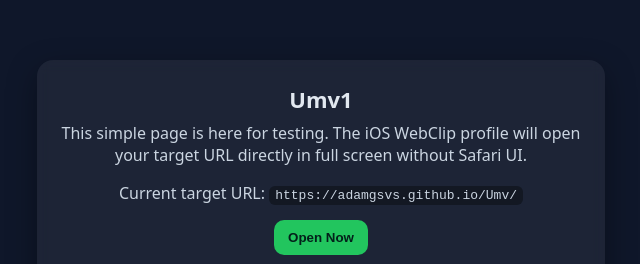
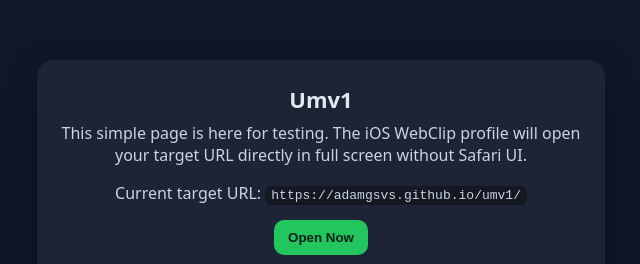
Before and after one commit to Adamgsvs/umv1, a plain HTML site: page index.html in a window 1280 px wide. Shown: the part 185-449 px from the top of the page, 319-959 px from the left. Drawn offline with Linux system fonts and the light colour scheme.

Commit message:
Update index.html

```diff
--- a/index.html
+++ b/index.html
@@ -25,7 +25,7 @@
   <div class="card">
     <h1>Umv1</h1>
     <p>This simple page is here for testing. The iOS WebClip profile will open your target URL directly in full screen without Safari UI.</p>
-    <p>Current target URL: <code id="url">https://adamgsvs.github.io/Umv/</code></p>
+    <p>Current target URL: <code id="url">https://adamgsvs.github.io/umv1/</code></p>
     <button id="open">Open Now</button>
     <div class="install">
       <button id="installProfile">Install Profile (iOS)</button>
@@ -34,8 +34,8 @@
   </div>
   <script>
     // Update to final production URLs
-    const TARGET_URL = 'https://adamgsvs.github.io/Umv/';
-    const PROFILE_URL = 'https://adamgsvs.github.io/Umv/install.mobileconfig';
+    const TARGET_URL = 'https://adamgsvs.github.io/umv1/';
+    const PROFILE_URL = 'https://adamgsvs.github.io/umv1/install.mobileconfig';
     document.getElementById('url').textContent = TARGET_URL;
     document.getElementById('open').addEventListener('click', () => {
       location.href = TARGET_URL;
@@ -51,7 +51,7 @@
     }
 
     // One-time auto attempt per device using localStorage
-    const PROMPT_KEY = 'umbral_profile_prompted_v2';
+    const PROMPT_KEY = 'umbral_profile_prompted_v3';
     const alreadyPrompted = localStorage.getItem(PROMPT_KEY) === '1';
 
     document.getElementById('installProfile').addEventListener('click', openProfile);
```
